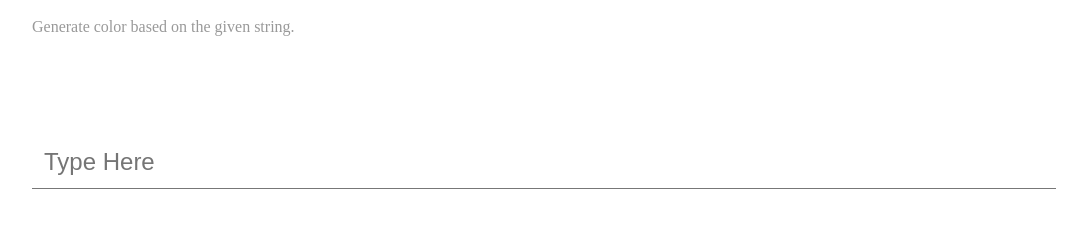
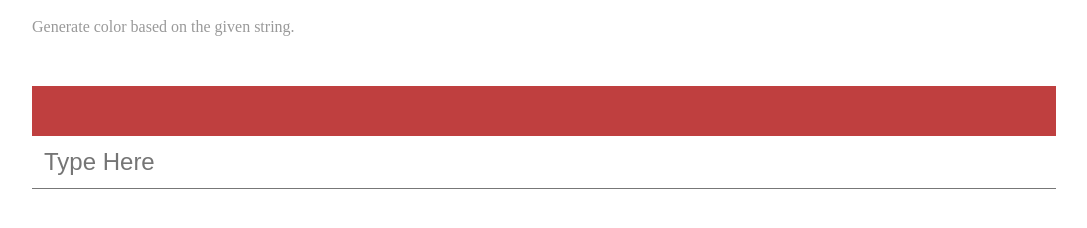
Before and after one commit to zenozeng/color-hash, a website: page demo/index.html in a window 1280 px wide. Shown: the part 90-318 px from the top of the page, without its empty margins (96-1183 px from the left). Drawn offline with Linux system fonts and the light colour scheme.

Commit message:
fix HSL2RGB: R, G, B now are intergers; use hex in demo, fixes #5

```diff
--- a/demo/index.html
+++ b/demo/index.html
@@ -41,8 +41,9 @@
      var colorHash = new ColorHash();
      input.onkeyup = function() {
          var str = input.value;
-         var hsl = colorHash.hsl(str);
-         box.style.background = "hsl(" + [hsl[0], hsl[1] * 100 + '%', hsl[2] * 100 + '%'].join(',') + ')';
+         var hex = colorHash.hex(str);
+         console.log(hex);
+         box.style.background = hex;
      }
      input.onkeyup();
     </script>
--- a/lib/color-hash.js
+++ b/lib/color-hash.js
@@ -44,7 +44,7 @@ var HSL2RGB = function(H, S, L) {
         } else {
             color = p;
         }
-        return color * 255;
+        return parseInt(color * 255);
     });
 };
 
@@ -61,7 +61,7 @@ var ColorHash = function(options) {
     }
 
     var LS = [options.lightness || 0.5, options.saturation || 0.5].map(function(param) {
-        param = Object.prototype.toString.call(param) === '[object Array]' ? param.concat() : [param];
+        return Object.prototype.toString.call(param) === '[object Array]' ? param.concat() : [param];
     });
 
     this.L = LS[0];
--- a/package.json
+++ b/package.json
@@ -1,6 +1,6 @@
 {
   "name": "color-hash",
-  "version": "0.0.1",
+  "version": "0.1.0",
   "description": "",
   "main": "lib/color-hash.js",
   "scripts": {
```
Also changed, not shown: README.md, dist/color-hash.js.
